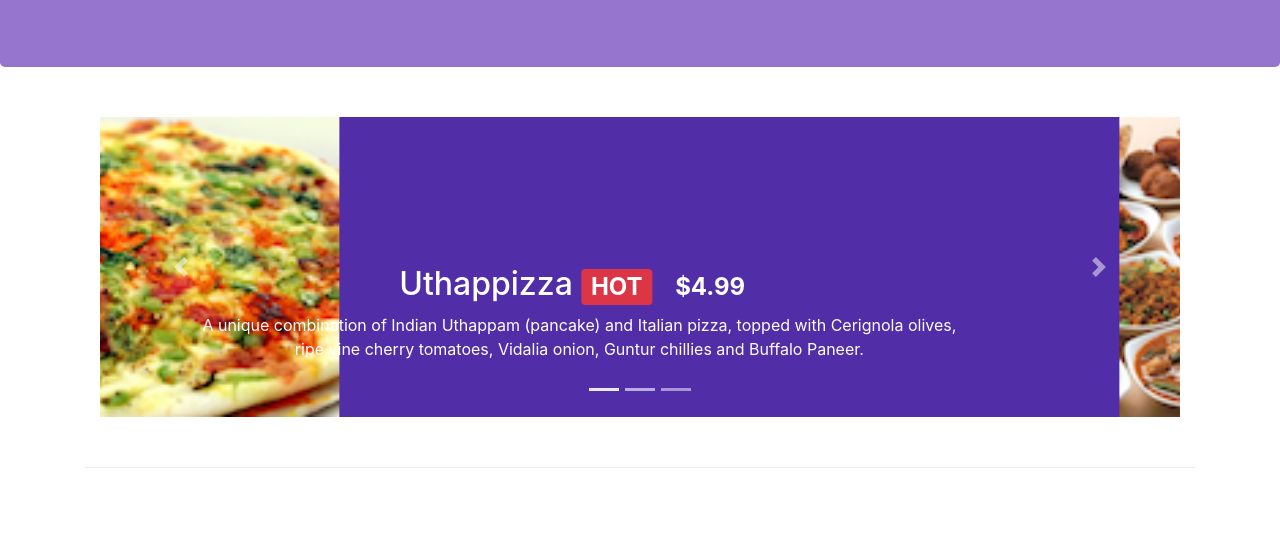
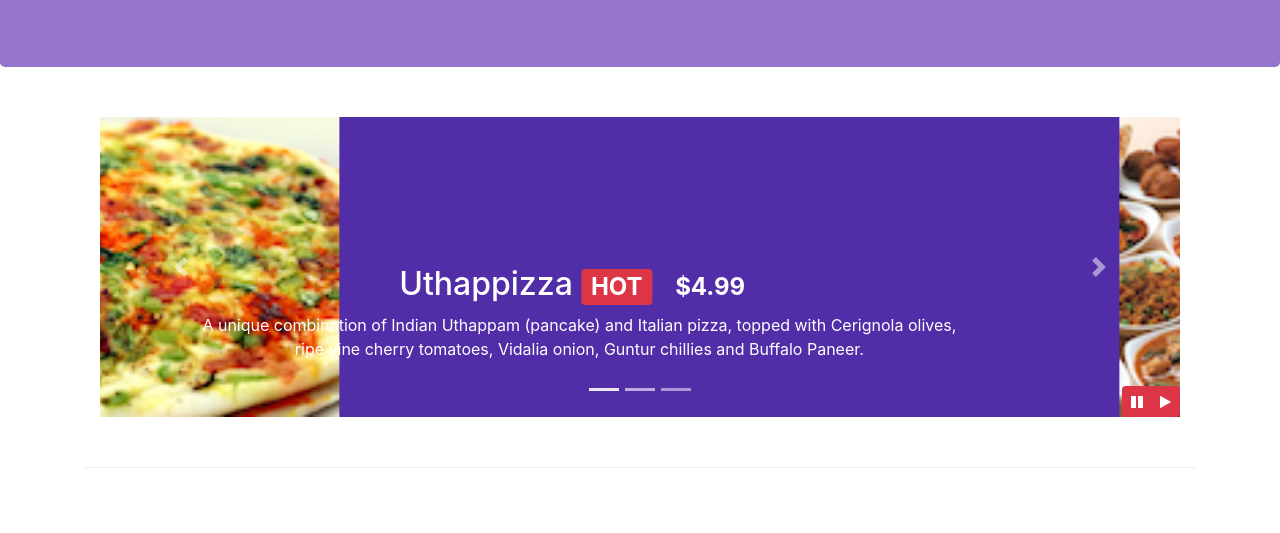
Before and after one commit to imps1001/Confusion, a website: page index.html in a window 1280 px wide. Shown: the part 267-800 px from the top of the page. Drawn offline with nearby package versions, Linux system fonts and the light colour scheme.

Commit message:
Bootstrap JQuery

```diff
--- a/css/style.css
+++ b/css/style.css
@@ -49,3 +49,9 @@ body{
     left: 0;
     min-height: 300px;
 }
+#carouselButton {
+ right: 0px;
+ bottom: 0px;
+ position: absolute;
+ z-index: 1;
+}
--- a/index.html
+++ b/index.html
@@ -214,6 +214,13 @@
                             <a class="carousel-control-next" href="#mycarousel" role="button" data-slide="next">
                                 <span class="carousel-control-next-icon"></span>
                             </a>
+                            <div class="btn-group" id="carouselButton">
+                                <button class="btn btn-danger btn-sm" id="carousel-pause">
+                                    <span class="fa fa-pause"></span>
+                                </button>
+                                <button class="btn btn-danger btn-sm" id="carousel-play">
+                                    <span class="fa fa-play"></span>
+                            </div>
 
                     </div>
 
@@ -327,7 +334,13 @@
      <script src="node_modules/bootstrap/dist/js/bootstrap.min.js"></script>
      <script>
         $(document).ready(function(){
-            $().button('toggle')
+            $("#mycarousel").carousel( { interval: 1000 } );
+            $("#carousel-pause").click(function(){
+               $("#mycarousel").carousel('pause');
+            });
+            $("#carousel-play").click(function(){
+                $("#mycarousel").carousel('cycle');
+            });
         });
     </script>
 </body>
```
